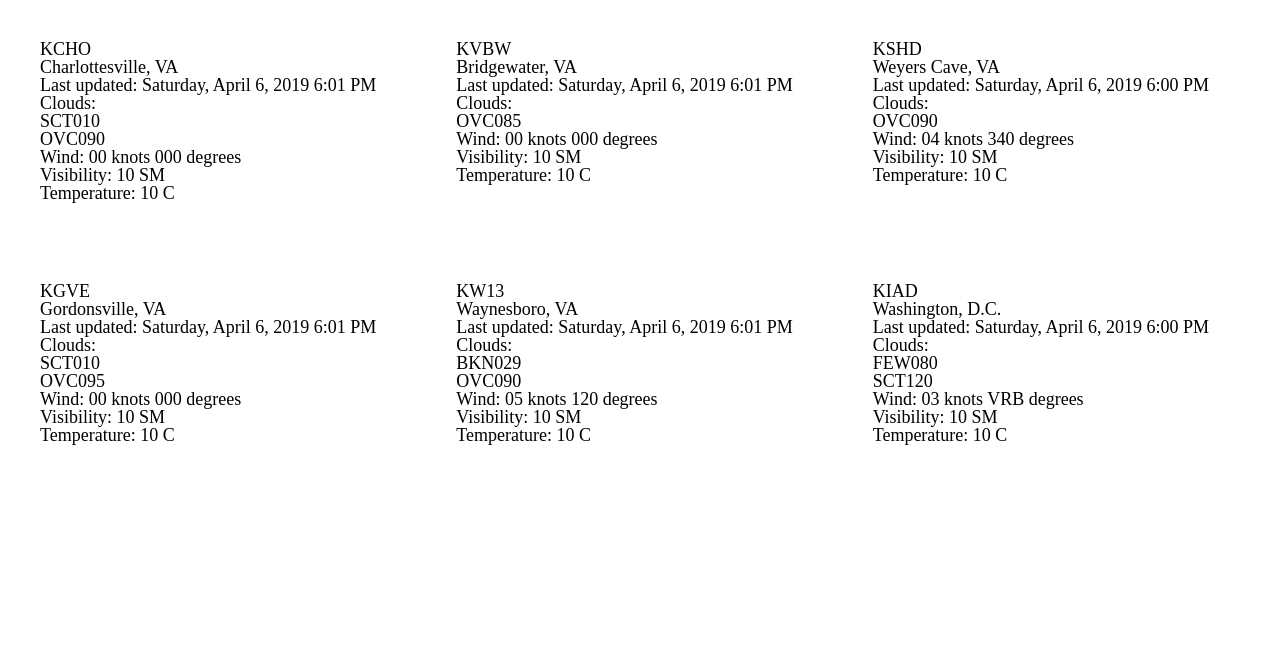
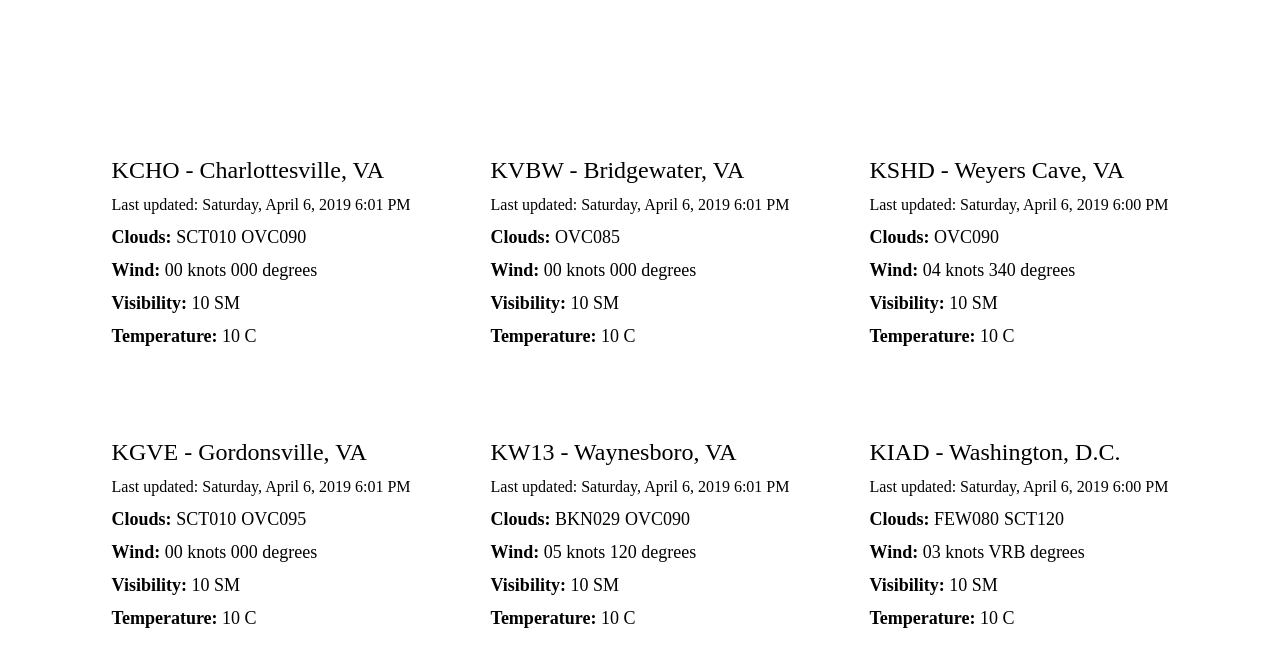
Before and after one commit to axolotl/project-skysight, a React (Create React App) app in the folder frontend/: page / in a window 1280 px wide. Shown: the top 666 px of the page. Built offline with nearby package versions, Linux system fonts and the light colour scheme.

Commit message:
worked on styling

```diff
--- a/frontend/src/components/App.js
+++ b/frontend/src/components/App.js
@@ -44,8 +44,12 @@ class App extends Component {
 }
 
 const Container = styled.div`
+  height: 100%;
   display: flex;
   flex-wrap: wrap;
+  justify-content: space-around;
+  align-items: center;
+  align-content: center;
 `
 
 const Row = styled.div`
--- a/frontend/src/components/Station.js
+++ b/frontend/src/components/Station.js
@@ -13,31 +13,38 @@ class Station extends Component {
 
     return (
       <Container>
-        <p>{data.Station}</p>
-        <p>
-          {data.City}, {data.State}
-        </p>
-        <p>Last updated: {moment(data.detail.meta.timestamp).format('LLLL')}</p>
+        <Header>
+          {data.Station} - {data.City}, {data.State}
+        </Header>
 
-        <p>
-          Clouds:{' '}
+        <UpdatedAt>
+          <b>Last updated:</b>{' '}
+          {moment(data.detail.meta.timestamp).format('LLLL')}
+        </UpdatedAt>
+
+        <Detail>
+          <b>Clouds:</b>{' '}
           {data.detail.clouds.length ? (
-            <ul>
+            <List>
               {data.detail.clouds.map(type => (
-                <li>{type.repr}</li>
+                <ListItem>{type.repr}</ListItem>
               ))}
-            </ul>
+            </List>
           ) : (
             'skies are clear!'
           )}
-        </p>
+        </Detail>
 
-        <p>
-          Wind: {data.detail.wind_speed.repr} knots{' '}
+        <Detail>
+          <b>Wind:</b> {data.detail.wind_speed.repr} knots{' '}
           {data.detail.wind_direction.repr} degrees
-        </p>
-        <p>Visibility: {data.detail.visibility.repr} SM</p>
-        <p>Temperature: {data.detail.visibility.repr} C</p>
+        </Detail>
+        <Detail>
+          <b>Visibility:</b> {data.detail.visibility.repr} SM
+        </Detail>
+        <Detail>
+          <b>Temperature:</b> {data.detail.visibility.repr} C
+        </Detail>
       </Container>
     )
   }
@@ -47,9 +54,34 @@ const Container = styled.div`
   flex: 1;
   margin: 20px;
   padding: 20px;
-  p {
-    font-size: 1.8rem;
+
+  > * {
+    margin-bottom: 15px;
   }
 `
 
+const Header = styled.h2`
+  font-size: 2.4rem;
+`
+
+const UpdatedAt = styled.h4`
+  font-size: 1.6rem;
+`
+
+const Detail = styled.div`
+  font-size: 1.8rem;
+
+  b {
+    font-weight: bold;
+  }
+`
+
+const List = styled.ul`
+  display: inline-flex;
+`
+
+const ListItem = styled.li`
+  margin-right: 0.5rem;
+`
+
 export default Station
--- a/frontend/src/global.css
+++ b/frontend/src/global.css
@@ -8,3 +8,9 @@ html {
 * {
   box-sizing: border-box;
 }
+
+html,
+body,
+#root {
+  height: 100%;
+}
```
